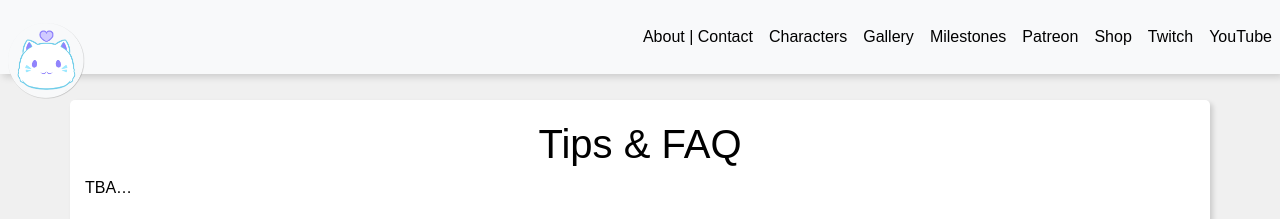
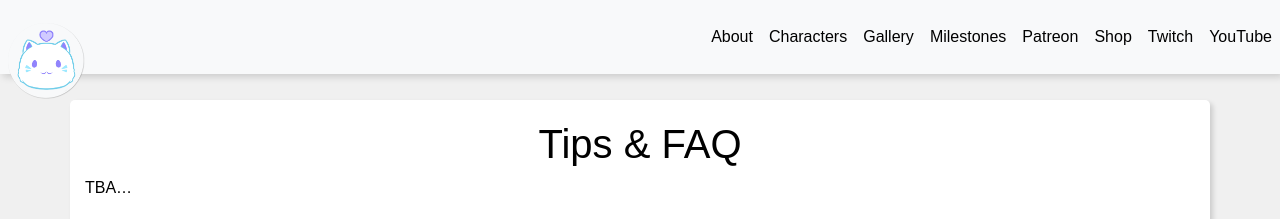
Before and after one commit to DeviCatOutlet/devicatoutlet.github.io, a Jekyll site: the page built from tipsfaq.md, in a window 1280 px wide. Shown: the top 219 px of the page. Built offline with Jekyll 4.4.1, drawn with Linux system fonts in a browser that asks for light colours; our own code applies the rules of GitHub Pages for plain Markdown files.

Commit message:
Tweak about link

```diff
--- a/_config.yml
+++ b/_config.yml
@@ -1,6 +1,6 @@
 nav:
 
-- About | Contact
+- About
 - Characters
 - Gallery
 - Milestones
```
